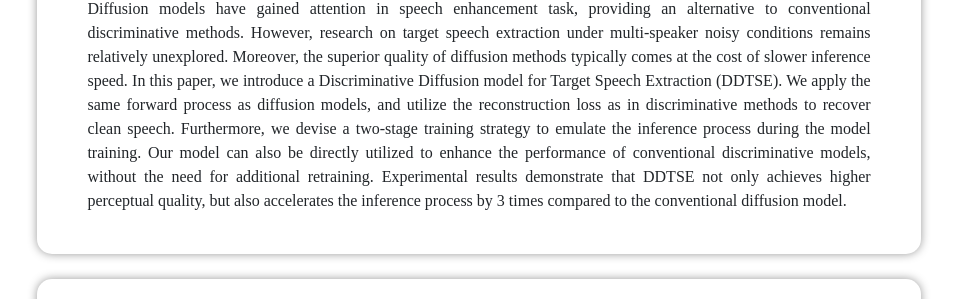
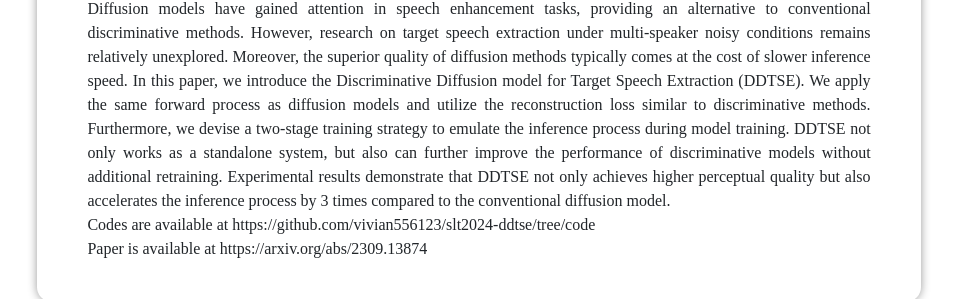
Before and after one commit to vivian556123/slt2024-ddtse, a plain HTML site: page index.html in a window 1280 px wide. Shown: the part 213-512 px from the top of the page, without its empty margins (161-1118 px from the left). Drawn offline with nearby package versions, Linux system fonts and the light colour scheme; some packages are replaced by stand-ins of ours.

Commit message:
update code link

```diff
--- a/index.html
+++ b/index.html
@@ -204,7 +204,10 @@
         <!-- <h4 style="text-align:center;">[<a href="#">Paper</a>] [<a href="pdfs/appendix.pdf">Appendix</a>]</h4> -->
         <h2 style="text-align:center;">Abstract</h2>
         <div style="text-align: justify;">
-          Diffusion models have gained attention in speech enhancement task, providing an alternative to conventional discriminative methods. However, research on target speech extraction under multi-speaker noisy conditions remains relatively unexplored. Moreover, the superior quality of diffusion methods typically comes at the cost of slower inference speed. In this paper, we introduce a Discriminative Diffusion model for Target Speech Extraction (DDTSE). We apply the same forward process as diffusion models, and utilize the reconstruction loss as in discriminative methods to recover clean speech. Furthermore, we devise a two-stage training strategy to emulate the inference process during the model training.  Our model can also be directly utilized to enhance the performance of conventional discriminative models, without the need for additional retraining. Experimental results demonstrate that DDTSE not only achieves higher perceptual quality, but also accelerates the inference process by 3 times compared to the conventional diffusion model.    </div>
+          Diffusion models have gained attention in speech enhancement tasks, providing an alternative to conventional discriminative methods. However, research on target speech extraction under multi-speaker noisy conditions remains relatively unexplored. Moreover, the superior quality of diffusion methods typically comes at the cost of slower inference speed. In this paper, we introduce the Discriminative Diffusion model for Target Speech Extraction (DDTSE). We apply the same forward process as diffusion models and utilize the reconstruction loss similar to discriminative methods. Furthermore, we devise a two-stage training strategy to emulate the inference process during model training.  DDTSE not only works as a standalone system, but also can further improve the performance of discriminative models without additional retraining. Experimental results demonstrate that DDTSE not only achieves higher perceptual quality but also accelerates the inference process by 3 times compared to the conventional diffusion model.
+        <br>
+      Codes are available at https://github.com/vivian556123/slt2024-ddtse/tree/code <br>
+      Paper is available at https://arxiv.org/abs/2309.13874 </div>
       </p>
     </div>
 
```
